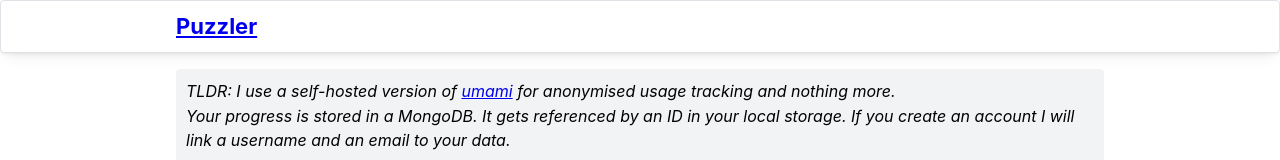
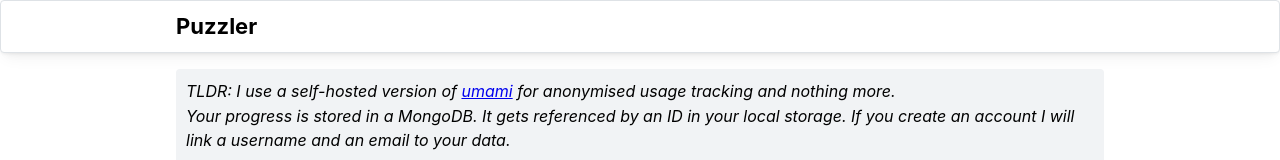
Before and after one commit to Vincenius/puzzler, a Next.js app: page /privacy in a window 1280 px wide. Shown: the top 160 px of the page. Built offline with nearby package versions, Linux system fonts and the light colour scheme.

Commit message:
fix header link style

```diff
--- a/src/pages/index.js
+++ b/src/pages/index.js
@@ -145,7 +145,7 @@ export default function Home() {
           <Card w="100%" withBorder shadow="sm" p="xs">
             <Box maw={960} m="0 auto" w="100%" px={{ base: 'xs', sm: 'md' }}>
               <Flex justify="space-between" align="center">
-                <Link href="/">
+                <Link href="/" style={{ color: '#000', textDecoration: 'none' }}>
                   <Title order={1} size="h3">Puzzler</Title>
                 </Link>
 
--- a/src/pages/privacy.js
+++ b/src/pages/privacy.js
@@ -7,7 +7,7 @@ const Privacy = () => {
     <Card w="100%" withBorder shadow="sm" p="xs" mb="md">
       <Box maw={960} m="0 auto" w="100%" px={{ base: 'xs', sm: 'md' }}>
         <Flex justify="space-between" align="center">
-          <Link href="/">
+          <Link href="/" style={{ color: '#000', textDecoration: 'none' }}>
             <Title order={1} size="h3">Puzzler</Title>
           </Link>
         </Flex>
```
